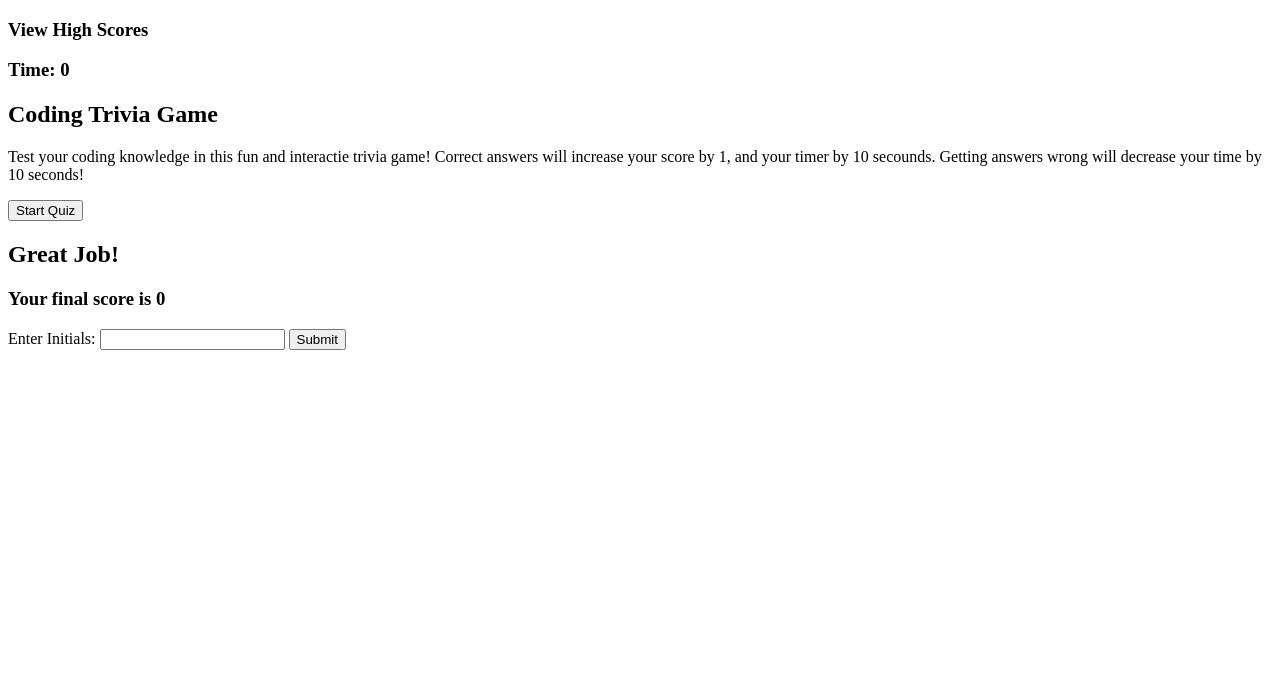
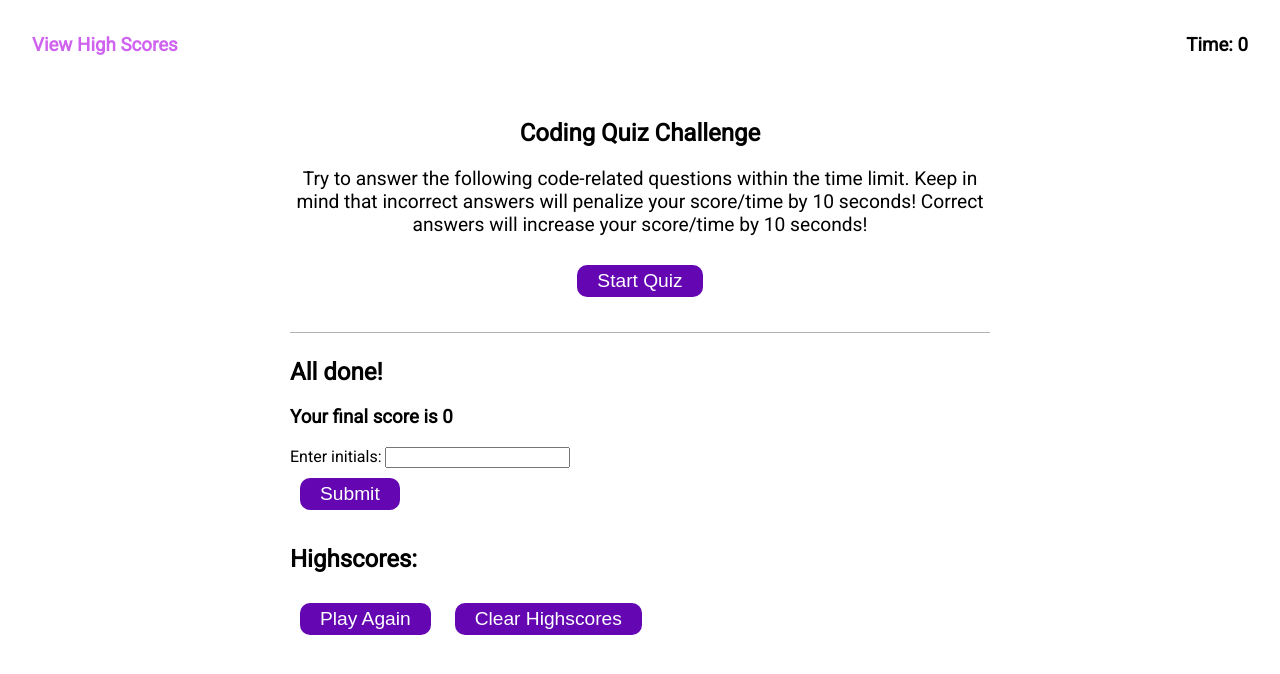
Before and after one commit to wchenausky/Trivia_Game, a plain HTML site: page index.html in a window 1280 px wide. Drawn offline with Linux system fonts and the light colour scheme; files that its build step writes are made by us from their sources.

Commit message:
css complete start getting fucntions working

```diff
--- a/assets/css/style.css
+++ b/assets/css/style.css
@@ -0,0 +1,97 @@
+:root {
+    --primary-color: rgb(100, 6, 177);
+    --secondary-color: rgb(207, 99, 240);
+    --background-color: rgb(255, 255, 255);
+    --accent-color: rgba(161, 159, 159, 0.794);
+    --black-color: rgb(2, 1, 1);
+  }
+
+  body {
+  background: var(--background-color);
+  box-sizing: border-box;
+  margin:10px 2rem;
+  font-family: 'Roboto', sans-serif;
+  }
+
+  header nav, .nav-wrapper {
+    display: flex;
+    flex-direction: row;
+    justify-content: space-between;
+  }
+
+  header, nav, a, .hi-score {
+    text-decoration: none;
+    color: var(--secondary-color);
+  }
+
+  header, nav, .time {
+    color: var(--black-color)
+  }
+
+  main, section, .quiz-wrapper {
+    display: flex;
+    flex-direction: column;
+    margin: 10px auto;
+    max-width: 700px;
+    min-width:375px;
+    height: auto;
+  }
+
+  .start-quiz {
+    text-align: center;
+  }
+
+  div p {
+    font-size: 1.2rem;
+  }
+
+  div .startbtn {
+    color: var(--background-color);
+    background-color: var(--primary-color);
+    border: none;
+    padding: 5px 20px;
+    margin:10px;
+    font-size: 1.2rem;
+    border-radius: 10px;
+  }
+
+  div .startbtn:hover {
+    background-color: var(--secondary-color);
+  }
+
+
+  div .btn {
+    display: flex;
+    flex-direction: column;
+    color: var(--background-color);
+    background-color: var(--primary-color);
+    border: none;
+    padding: 5px 20px;
+    margin:10px;
+    font-size: 1.2rem;
+    border-radius: 10px;
+  }
+
+  div .btn:hover {
+    background-color: var(--secondary-color);
+  }
+
+
+  div, p, .key {
+  margin-top:5px;
+  }
+
+  .key {
+  color: var(--accent-color);
+  font-style:italic;
+  font-size: 1.5rem;
+  border-top: 1px solid var(--accent-color);
+  }
+
+  .hide {
+    display: none;
+  }
+
+  .show {
+    display: block;
+  }
--- a/assets/js/questions.js
+++ b/assets/js/questions.js
@@ -1,28 +1,29 @@
+
 var questions = [
     {
-        trivia: "Arrays in JavaScript can be used to store ____.",
-        choices: ["numbers and strings", "other arrays", "boolenas", "all of the above"],
-        Answer: "all of the above",
-
+      quizQuestion: "Arrays in JavaScript can be used to store _____.",
+      answers: ["numbers and strings", "other arrays", "booleans", "all of the above"],
+      correct:"all of the above"
     },
     {
-        trivia: "String Values must be enclosed within ____ when being assigned to variables.",
+      quizQuestion: "String Values must be enclosed within ____ when being assigned to variables.",
       answers: ["commas", "curly brackets", "quotes", "parenthesis"],
       correct:"quotes"
     },
     {
-        trivia: "The condition in an if/else statement is enclosed with ____.",
+      quizQuestion: "The condition in an if/else statement is enclosed with ____.",
       answers: ["quotes", "curly brackets", "parenthesis", "square brackets"],
       correct:"curly brackets"
     },
     {
-        trivia: "Commonly used data types DO NOT include:",
+      quizQuestion: "Commonly used data types DO NOT include:",
       answers: ["strings", "booleans", "alerts", "numbers"],
       correct:"alerts"
     },
     {
-        trivia: "A very useful tool for users during development and debugging for printing content to the debugger is:",
+      quizQuestion: "A very useful tool for users during development and debugging for printing content to the debugger is:",
       answers: ["Javascript", "terminal/bash", "for loops", "console log"],
       correct:"console log"
     },
+
   ]
--- a/assets/js/script.js
+++ b/assets/js/script.js
@@ -1,8 +1,24 @@
+
+var currentQuestionIndex = 0;
+var time = 75;
+var timer;
+
+
+
+
+
+var timerCountdown = document.querySelector("#time");
+var startQuizBtn = document.querySelector("#start-quiz-btn");
+var initialBtn = document.querySelector("#initials-submit-button");
+var titleScreen = document.querySelector("#start-quiz");
+var quizScreen = document.querySelector("#quiz-section");
+var initialsEl = document.querySelector("#initials");
+var feedbackKey = document.querySelector("#key");
+var answersEl = document.querySelector("#answers");
 var highscoreScreen = document.querySelector("#highscore")
-var timerCountdown = document.querySelector("#time");
-var startQuizBtn = document.querySelector("#start-quiz-btn")
-var quizScreen = document.querySelector("#quiz-section");
 var scoreDisplay = document.querySelector("#highscore-display")
+var hideHighScoresLink = document.querySelector("#view-highscores")
+var hideTime = document.querySelector(".time")
 
 function pageLoad() {
   highscoreScreen.setAttribute("class", "hide");
@@ -30,6 +46,35 @@ function startQuiz() {
   getQuestion();
 }
 
-  var currentQuestionIndex = 0;
-var time = 75;
-var timer;
+function countdown() {
+  time--;
+  timerCountdown.textContent = time;
+
+  if (time <= 0) {
+    quizEnd();
+  }
+}
+
+function getQuestion() {
+  var currentQuestion = questions[currentQuestionIndex];
+  console.log(currentQuestion)
+
+  var titleEl = document.getElementById("quiz-question");
+  titleEl.textContent = currentQuestion.quizQuestion;
+
+  answersEl.innerHTML = "";
+
+  currentQuestion.answers.forEach(function(answer, i) {
+
+    var answerNode = document.createElement("button");
+    answerNode.setAttribute("class", "btn");
+    answerNode.setAttribute("value", answer)
+
+    answerNode.textContent = i +1 + ". " + answer;
+    answerNode.onclick = questionClick;
+
+    answersEl.appendChild(answerNode);
+  });
+
+
+};
--- a/index.html
+++ b/index.html
@@ -1,17 +1,21 @@
+
 <!DOCTYPE html>
 <html lang="en">
 <head>
   <meta charset="UTF-8">
   <meta name="viewport" content="width=device-width, initial-scale=1.0">
-    <link src="stylesheet" text="text/css" href="./assets/style.css">
-    <title>Trivia Game</title>
+  <title>Code Quiz</title>
+  <link rel="preconnect" href="https://fonts.gstatic.com">
+  <link href="https://fonts.googleapis.com/css2?family=Roboto&display=swap" rel="stylesheet">
+  <link rel="stylesheet" href="./assets/css/style.css" />
 </head>
+
 <body>
 
   <header>
-        <nav class= "nav-wrapper">
-            <div class="high-score">
-            <h3 id="view-highscores" class= "high-score-title" onclick= "printHighScores()">View High Scores</h3>
+    <nav class="nav-wrapper">
+      <div class="hi-score">
+        <h3 id="view-highscores" class="hi-score-title" onclick="printHighscores()">View High Scores</h3>
       </div>
       <div>
         <h3 class="time">Time: <span id="time">0</span></h3>
@@ -19,33 +23,47 @@
     </nav>
   </header>
 
-    <main>
+  <main >
     <section class="quiz-wrapper">
-        <div id= "start-quiz" class= "begin-quiz">
-            <h1>Coding Trivia Game</h1>
+      <div id="start-quiz" class="start-quiz" >
+        <h1>
+          Coding Quiz Challenge
+        </h1>
         <p>
-                Test your coding knowledge in this fun and interactie trivia game! Correct answers will increase your score by 1, and your timer by 10 secounds. Getting answers wrong will decrease your time by 10 seconds!
+          Try to answer the following code-related questions within the time limit. Keep in mind that incorrect answers will penalize your score/time by 10 seconds! Correct answers will increase your score/time by 10 seconds!
         </p>
-            <button id= "start-quiz-btn" class="startbtn">Start Quiz</button>
+        <button id="start-quiz-btn" class="startbtn">Start Quiz</button>
       </div>
-
-        <dix id="quiz-selection">
+      <div id="quiz-section">
+        <div class= "question-mini">
+          <div class="questions">
+            <h1 id="quiz-question"></h1>
+          </div>
+        </div>
         <div class= "question-mini">
           <div id="answers"></div>
-                <div id="selection" class="key"></div>
+          <div id="key" class="key"></div>
         </div>
-        </dix>
-
-        <div class="highscore" id="top-score">
-            <h2> Great Job!</h2>
-            <h3>Your final score is <span id="fianl-score">0</span></h3>
-            <label for="initias-area">Enter Initials:</label>
-            <input type= "text" name= "initials-area" maxlength= "4" id="initials">
-            <button id= "initials-submit-button" type="submit" class= "btn">Submit</button>
+      </div>
+      <div class="highscore" id="highscore">
+        <h2>All done!</h2>
+        <h3>Your final score is <span id="final-score">0</span></h3>
+        <label for="initials-area">Enter initials:</label>
+        <input type="text" name="initials-area" maxlength="4" id="initials">
+        <button id="initials-submit-button" type="submit" class="btn">Submit</button>
+      </div>
+      <div id="highscore-display">
+        <div id="scores">
+          <h2>Highscores:</h2>
+          <ol id="display-scores"></ol>
+          <a href="./index.html"><button id="return-btn" class="startbtn">Play Again</button></a>
+          <button id="clear-btn" class="startbtn">Clear Highscores</button>
+        </div>
       </div>
     </section>
   </main>
-    <script src="./assets/questions.js"></script>
-    <script src="./assets/script.js"></script>
+
+  <script src="./assets/js/questions.js"></script>
+  <script src="./assets/js/script.js"></script>
 </body>
 </html>
```
Lines whose indentation alone changed are shown as unchanged.
